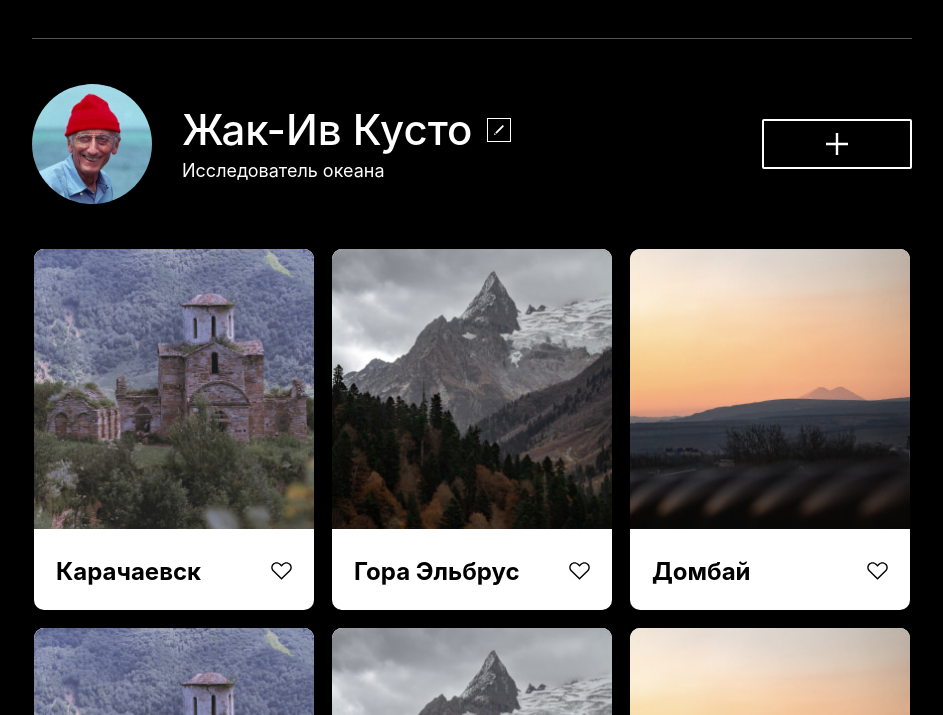
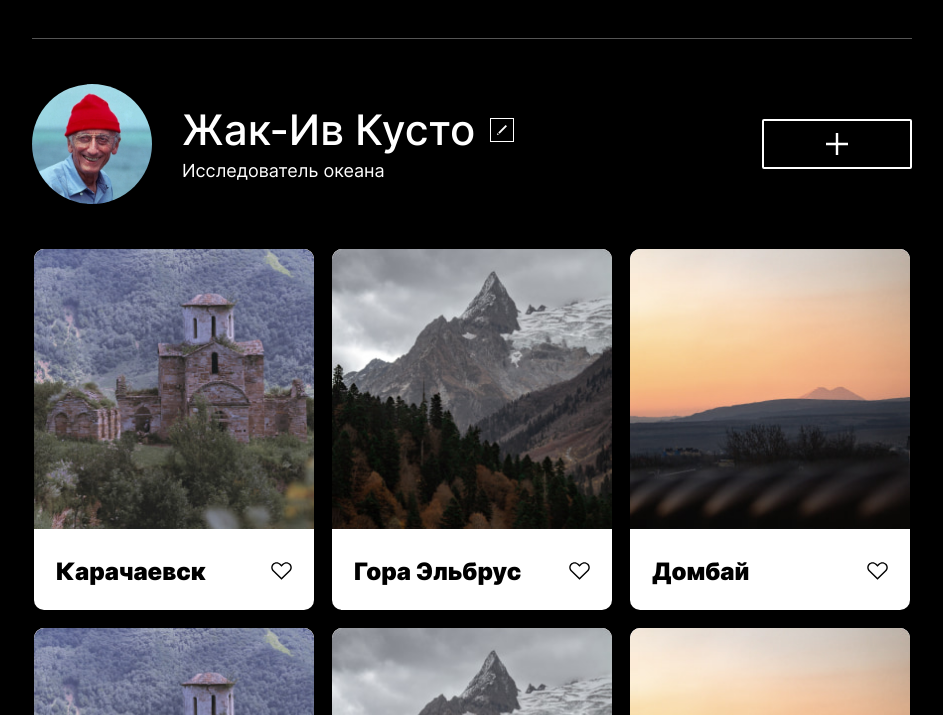
Before and after one commit to shepovalov/mesto-project, a plain HTML site: page index.html in a window 1280 px wide. Shown: the part 85-800 px from the top of the page, without its empty margins (168-1111 px from the left). Drawn offline with Linux system fonts and the light colour scheme; files whose address does not match are found by name.

Commit message:
change fonts

```diff
--- a/blocks/root/root.css
+++ b/blocks/root/root.css
@@ -1,7 +1,7 @@
 .root {
   background-color: black;
   min-height: 100vh;
-  font-family: 'Inter', Arial, Helvetica, sans-serif;
+  font-family: 'Inter', "Fira Mono", sans-serif;
   -webkit-font-smoothing: antialiased;
   -moz-osx-font-smoothing: grayscale;
 }
--- a/vendor/fonts.css
+++ b/vendor/fonts.css
@@ -1,5 +1,5 @@
 @font-face {
-  font-family: 'Inter', Arial, Helvetica, sans-serif;
+  font-family: 'Inter';
   font-style: normal;
   font-weight: 400;
   src: url(./fonts/Inter-Regular.woff) format('woff'),
@@ -7,7 +7,7 @@
 }
 
 @font-face {
-  font-family: 'Inter', Arial, Helvetica, sans-serif;
+  font-family: 'Inter';
   font-style: normal;
   font-weight: 500;
   src: url(./fonts/Inter-Medium.woff) format('woff'),
@@ -15,7 +15,7 @@
 }
 
 @font-face {
-  font-family: 'Inter', Arial, Helvetica, sans-serif;
+  font-family: 'Inter';
   font-style: normal;
   font-weight: 900;
   src: url(./fonts/Inter-Black.woff) format('woff'),
```
